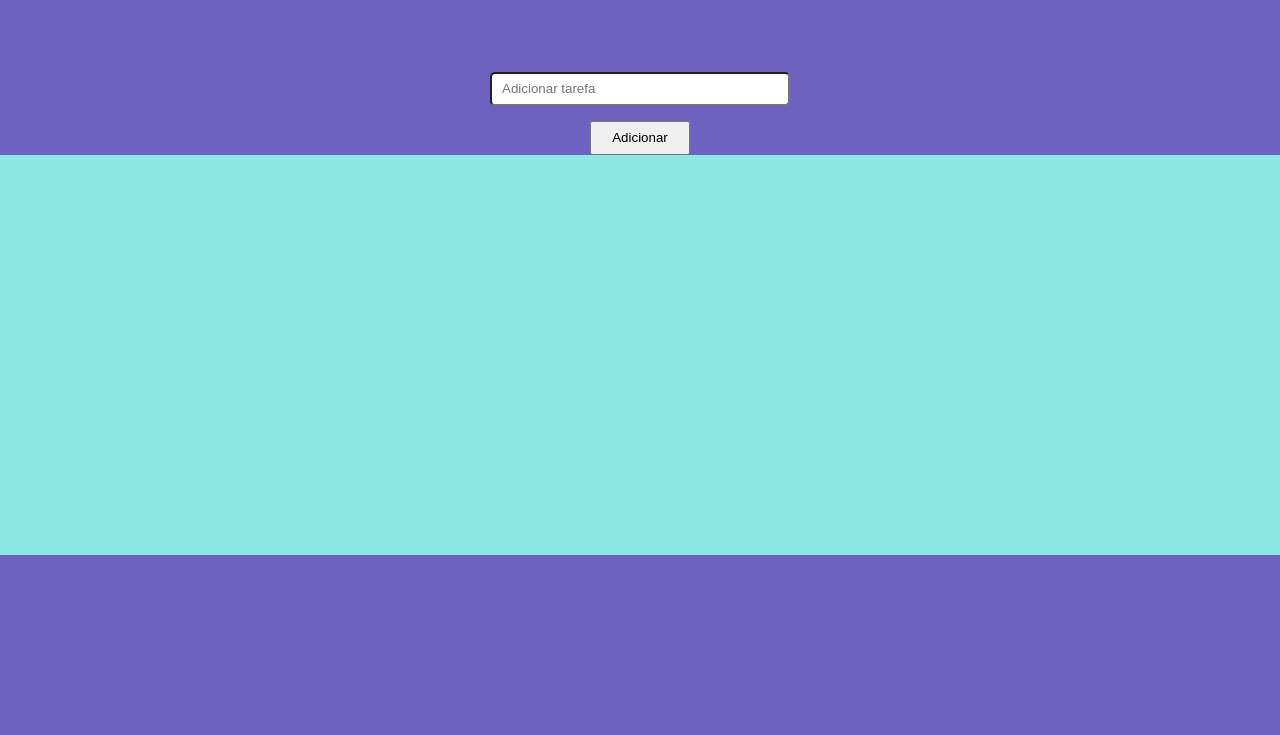
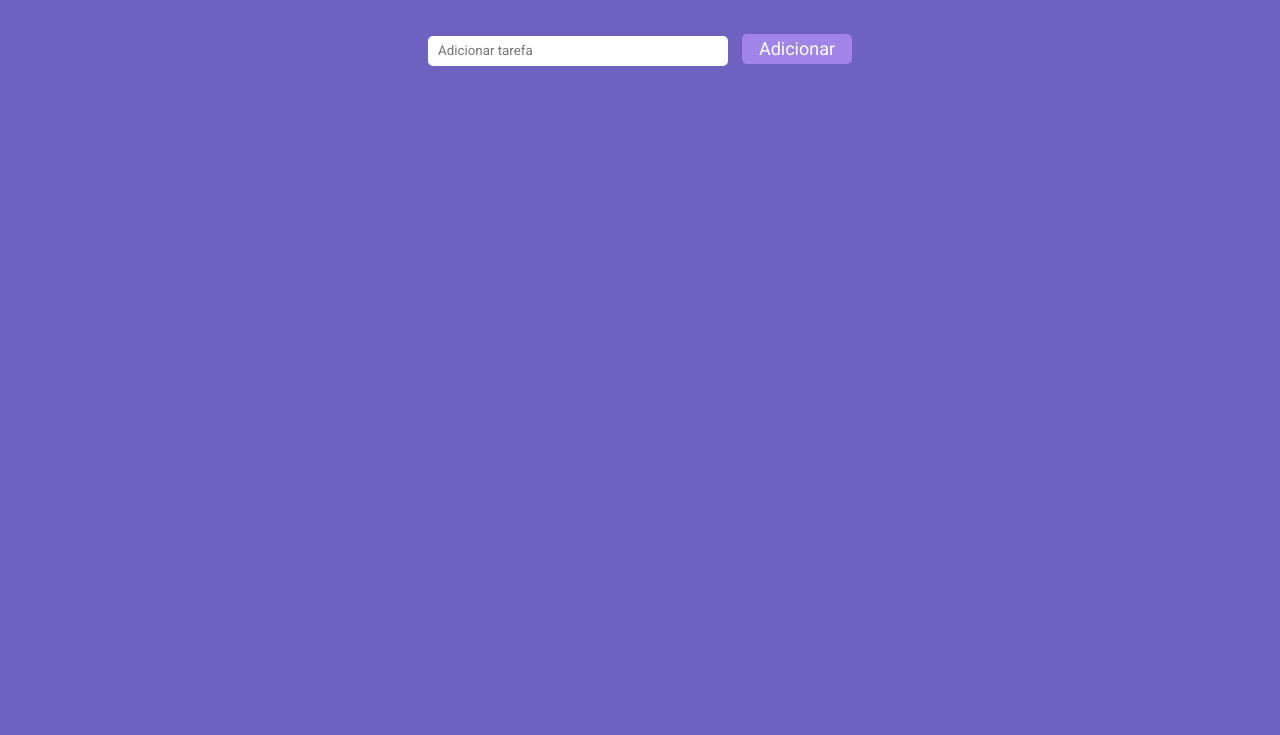
Before and after one commit to artifonn/lista-tarefas, a plain HTML site: page index.html in a window 1280 px wide. Shown: the part 129-864 px from the top of the page. After the commit the page ends 800 px from the top, so only its background shows below. Drawn offline with Linux system fonts and the light colour scheme.

Commit message:
Altera CSS

```diff
--- a/src/style.css
+++ b/src/style.css
@@ -1,11 +1,15 @@
+@import url('https://fonts.googleapis.com/css2?family=Roboto:wght@400;500;700;900&display=swap');
+
 * {
   box-sizing: border-box;
   padding: 0;
   margin: 0;
+  font-family: 'Roboto', sans-serif;
 }
 
 body {
-  height: 100vh;
+  height: 100%;
+  width: 100%;
   background: #6F61C0;
 }
 
@@ -14,16 +18,19 @@ body {
   justify-content: center;
   margin-top: 5%;
   color: #ccc;
+  font-size: 42px;
+}
+
+.list-area {
+  display: flex;
+  flex-direction: column;
+  align-items: center;
+  margin-top: 30px;
+  padding: 20px;
+  height: auto;
 }
 
 .list {
-  display: flex;
-  flex-direction: column;
-  align-items: center;
-  justify-content: center;
-  width: 100vw;
-  height: auto;
-  margin-top: 100px;
   color: #ccc;
 }
 
@@ -32,21 +39,37 @@ body {
   line-height: 30px;
   width: 300px;
   border-radius: 5px;
+  border: none;
   padding-left: 10px;
 }
 
 .botao {
   line-height: 30px;
-  width: 100px;
+  width: 110px;
+  border-radius: 5px;
+  margin-left: 10px;
+  font-size: 18px;
+  border: none;
+  background: #A084E8;
+  color: #fff;
+  cursor: pointer;
 }
 
+.botao:hover {
+  background: rgb(220, 145, 250);
+}
+
+ul li {
+  cursor: pointer;
+  background: #8BE8E5;
+  padding: 10px;
+  width: 700px;
+}
 .itens {
   list-style: none;
-  min-width: 500px;
-  height: 400px;
-  background: #8BE8E5;
+  height: auto;
   color: #A084E8;
-  padding: 15px;
+  font-size: 18px;
 }
 
 .remove {
```
